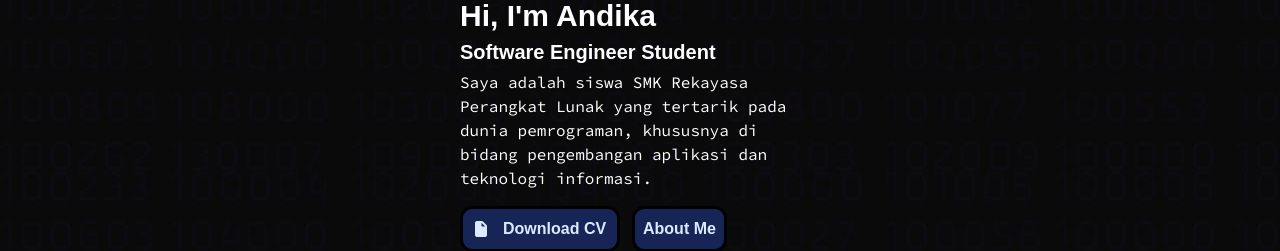
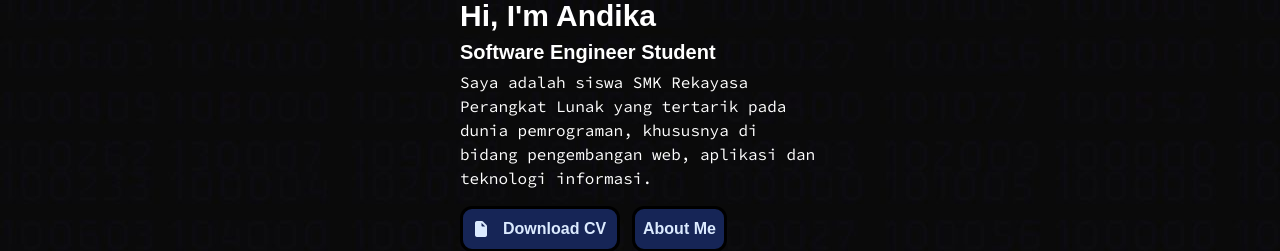
Before and after one commit to sncthyz/Portfolio-Websites, a React (Vite) app: page / in a window 1280 px wide. Shown: the part 372-623 px from the top of the page. Built offline with nearby package versions, Linux system fonts and the light colour scheme; a web font is replaced by a local one.

Commit message:
12 comit

```diff
--- a/src/App.tsx
+++ b/src/App.tsx
@@ -215,7 +215,7 @@ function Home() {
         </h1>
         <h1 className="text-white font-bold text-xl">Software Engineer Student</h1>
         <p className="text-white w-90">
-Saya adalah siswa SMK Rekayasa Perangkat Lunak yang tertarik pada dunia pemrograman, khususnya di bidang pengembangan aplikasi dan teknologi informasi.        </p>
+Saya adalah siswa SMK Rekayasa Perangkat Lunak yang tertarik pada dunia pemrograman, khususnya di bidang pengembangan web, aplikasi dan teknologi informasi.        </p>
         <div className="flex-1 flex space-x-3">
           <a
             href={cv}
```
